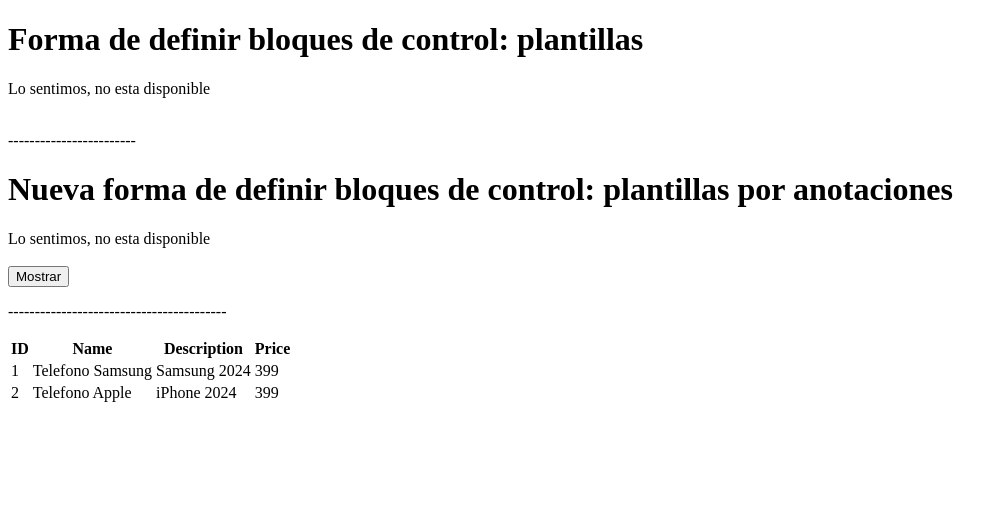
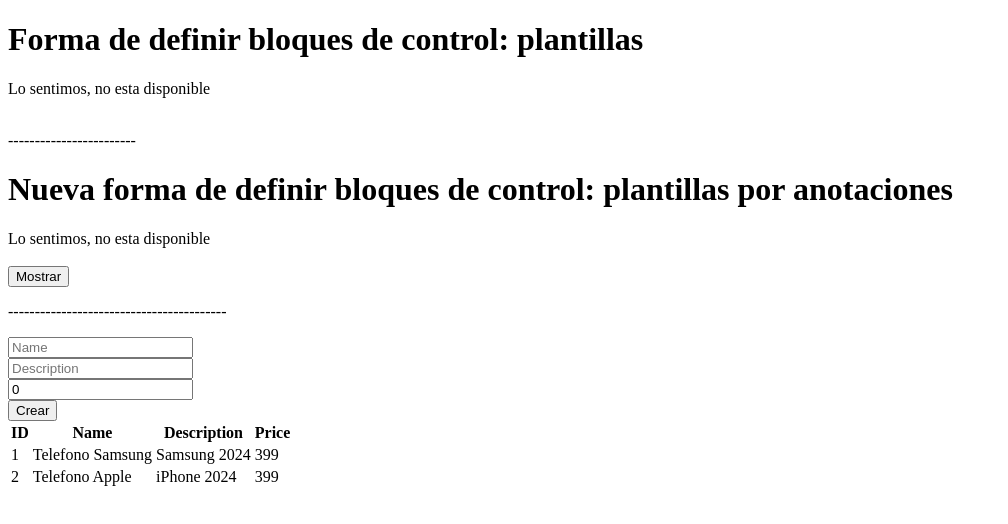
Before and after one commit to LuisGarcia15/CursoSpring, an Angular app in the folder angular-app/: page / in a window 1280 px wide. Shown: the top 524 px of the page, without its empty margins (0-1008 px from the left). Built offline with nearby package versions, Linux system fonts and the light colour scheme.

Commit message:
Añadiendo un componente hijo a un componente padre, especificamente, agregando un formulario a un componente que tiene la tabla que los visualiza. Trabajamos la forma de enviar data desde el componente hijo hasta el componente padre, para crear un nuevo elemento y que se muestre en la tabla

```diff
--- /dev/null
+++ b/angular-app/src/app/products/components/form.component.html
@@ -0,0 +1,22 @@
+<!-- el name es el nombre del elemento hmtl al cual hacemos referencia,
+debe ser tener el mismo nombre que de los atributos que hace referencia
+en el modelo de Productos
+
+[(ngModel)]: Permite poblar un campo html con la información de su componente, apartir
+de un modelo-->
+
+<!-- ngSubmit: permite mapear un elemento html a un método existente en en el componeten .ts -->
+<form (ngSubmit)="onSubmit()">
+    <div>
+        <input type="text" placeholder="Name" name="name" [(ngModel)]="product.name">
+    </div>
+    <div>
+        <input type="text" placeholder="Description" name="description" [(ngModel)]="product.description">
+    </div>
+    <div>
+        <input type="text" placeholder="Price" name="price" [(ngModel)]="product.price">
+    </div>
+    <div>
+        <button>Crear</button>
+    </div>
+</form>
--- /dev/null
+++ b/angular-app/src/app/products/components/form.component.ts
@@ -0,0 +1,32 @@
+import { Component, EventEmitter, Output } from '@angular/core';
+import { Product } from '../models/product';
+import { FormsModule } from '@angular/forms';
+
+@Component({
+  selector: 'product-form',
+  standalone: true,
+  imports: [FormsModule],
+  templateUrl: './form.component.html',
+  styleUrl: './form.component.css'
+})
+export class FormComponent {
+
+  //Product es una variable que hace referencia a un modelo, perfecto
+  //para mapear valores de tablas a atributos de un objeto
+  product : Product = {
+    id: 0,
+    name: '',
+    description: '',
+    price: 0
+  };
+
+    /*Decorador de Angular, permite emitir data desde el componente hijo hacia el componente
+    padre*/
+    @Output() newProductEvent = new EventEmitter();
+
+    onSubmit(): void{
+      //Emite el objeto producto al componente padre
+      this.newProductEvent.emit(this.product);
+      console.log(this.product);
+    }
+}
--- a/angular-app/src/app/products/components/product/product.component.html
+++ b/angular-app/src/app/products/components/product/product.component.html
@@ -1,3 +1,19 @@
+<!-- colocamos un componente hijo de un formulario en este componente de product.
+
+RECUERDA
+para que el componente pueda existir, debemos importar el componente hijo
+en el componente padre en el archivo ts y colocar su selector del componente
+hijo en el archivo html del componente padre, en este caso product-form como
+selector-->
+
+<!-- Al pasar data desde el componente hijo al componente al componente padre, en el
+componente padre, en el archivo html dentro del selector hijo, tenemos que poner entre
+parentesis el objeto que envia el componente hijo y manejarlo en un método que exista en
+el archivo .ts del componente padre. El parámetro a recibir no es el parámetro descrito
+en el componente .ts del padre aquí en el archivo html, sino que es un evento, esto
+solo es en el componente padre en el archivo html -->
+<product-form (newProductEvent)="addProduct($event)"></product-form>
+
 @if(products.length > 0){
     <table>
         <thead>
--- a/angular-app/src/app/products/components/product/product.component.ts
+++ b/angular-app/src/app/products/components/product/product.component.ts
@@ -3,11 +3,19 @@ import { ProductService } from '../../services/product.service';
 import { Product } from '../../models/product';
 import { CommonModule } from '@angular/common';
 import { RouterOutlet } from '@angular/router';
+import { FormComponent } from '../form.component';
 
 @Component({
   selector: 'app-product',
   standalone: true,
-  imports: [CommonModule, RouterOutlet],
+  /*colocamos un componente hijo de un formulario en este componente de product.
+
+RECUERDA
+para que el componente pueda existir, debemos importar el componente hijo
+en el componente padre en el archivo ts y colocar su selector del componente
+hijo en el archivo html del componente padre, en este caso FormComponent como
+import*/
+  imports: [CommonModule, RouterOutlet, FormComponent],
   templateUrl: './product.component.html',
   styleUrl: './product.component.css'
 })
@@ -27,4 +35,20 @@ export class ProductComponent implements OnInit{
     /*Con subscribe podemos manejar las peticiones, desde cancelarla
     hasta tratar los elementos obtenidos*/
   }
+
+  /*Método que maneja el producto creado recientemente enviado por el
+  componente hijo, como envia un producto, el parámetro a recibir es
+  un objeto producto*/
+  addProduct(product: Product){
+    /*primera forma de agregar un elemento a la tabla front end
+    Utilizar, en el arreglo existente, la función push y pasar el objeto
+    existente*/
+    product.id = new Date().getTime();
+    this.products.push(product);
+    /*segunda forma de agregar un elemento a la tabla front end
+    Esparcimos todos los objetos de un array anteriormente
+    existente, y agregamos un nuevo elemento a ese arreglo.
+    Similar a react, donde en react solo existe esta forma*/
+    //this.products = [... this.products, {...product, id: new Date().getTime()}]
+  }
 }
--- a/angular-app/src/main.server.ts
+++ b/angular-app/src/main.server.ts
@@ -3,9 +3,6 @@ import { AppComponent } from './app/app.component';
 import { config } from './app/app.config.server';
 import { ProductComponent } from './app/products/components/product/product.component';
 
-/*Si quisiermaos cambiar un componente como principal, en main.server debemos
-cambiar el componente actual por el nuevo, así como tambien en main
-y colocar la etiqueta de selector en index.html*/
 const bootstrap = () => bootstrapApplication(AppComponent, config);
 
 export default bootstrap;
```
Also changed, not shown: angular-app/src/app/products/components/form.component.css (added), 1 other file (tests, documents, lock files or other folders).
